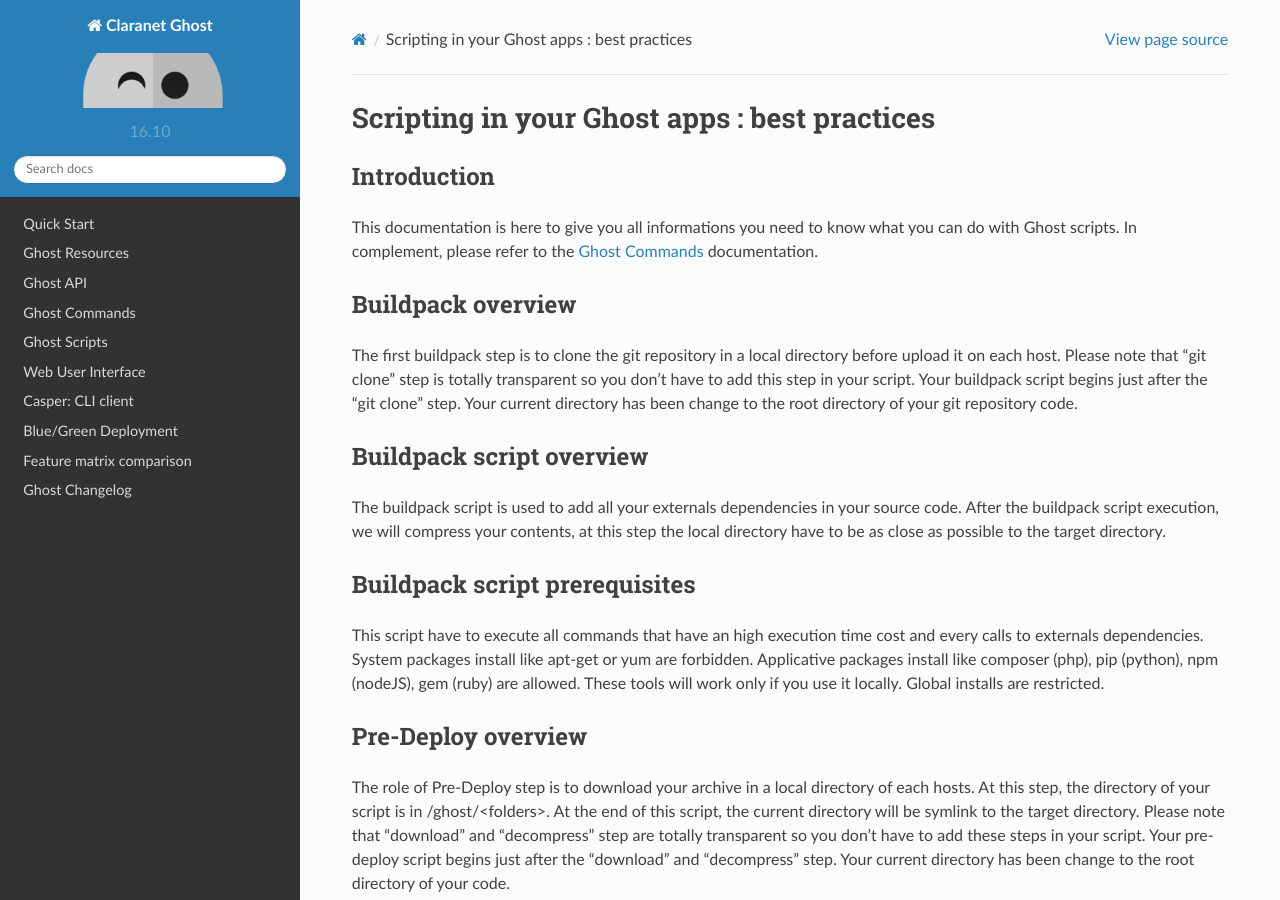
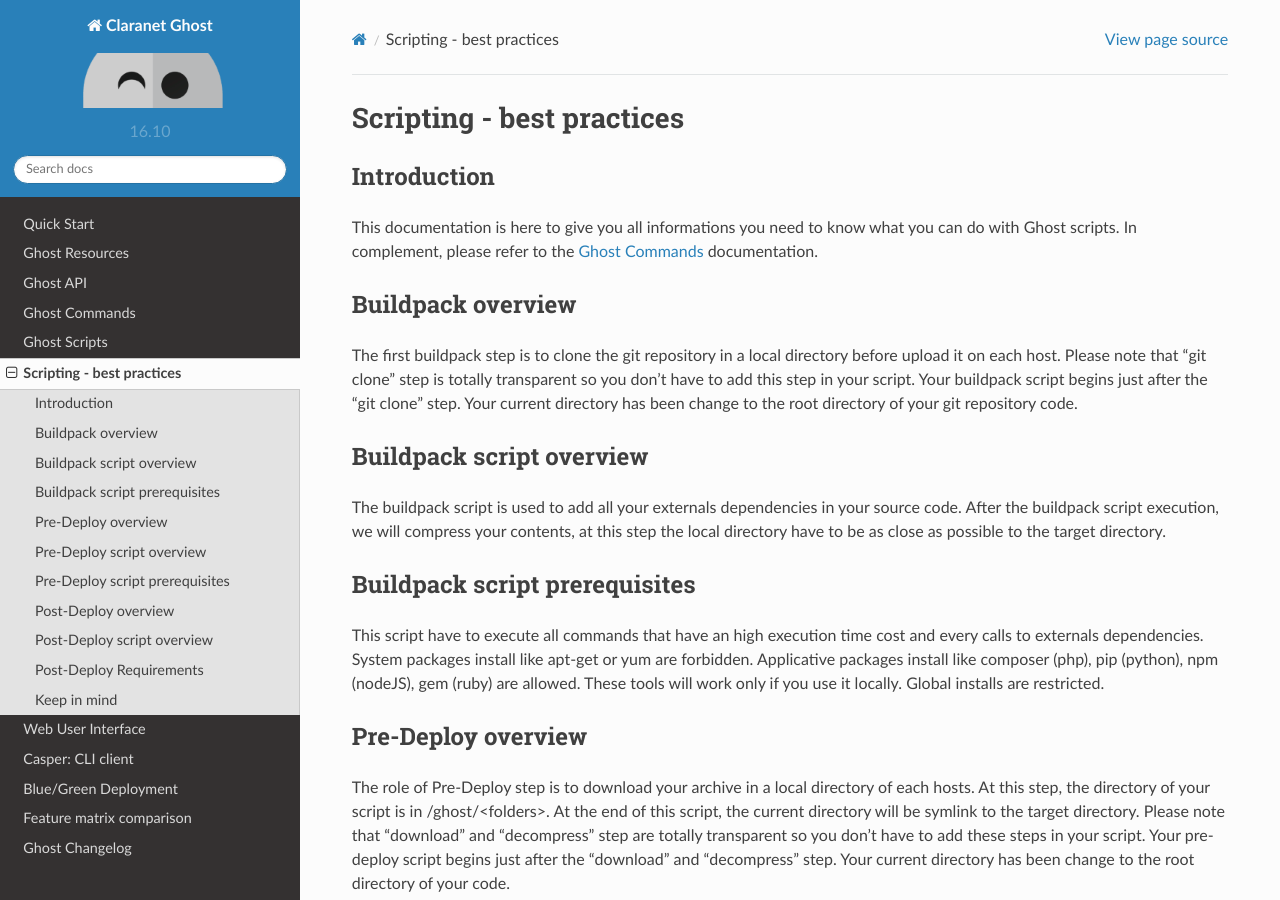
Before and after one commit to claranet/cloud-deploy-docs, a Sphinx documentation site: the page built from source/rst/scriptingbestpractices.rst, in a window 1280 px wide and 900 px high. Built offline with Sphinx 7.4.7 and the Read the Docs theme 2.0.0, drawn with Linux system fonts in a browser that asks for light colours.

Commit message:
GHOST-337: RST syntax fixes and trailing whitespaces removed

```diff
--- a/source/index.rst
+++ b/source/index.rst
@@ -11,6 +11,7 @@
     rst/api
     rst/commands
     rst/scripts
+    rst/scriptingbestpractices
     rst/ui
     rst/cli
     rst/bluegreen
--- a/source/rst/scriptingbestpractices.rst
+++ b/source/rst/scriptingbestpractices.rst
@@ -1,7 +1,7 @@
-.. _cli:
+.. _scripting:
 
-Scripting in your Ghost apps : best practices
-=============================================
+Scripting - best practices
+==========================
 
 .. toctree::
     :maxdepth: 2
```
